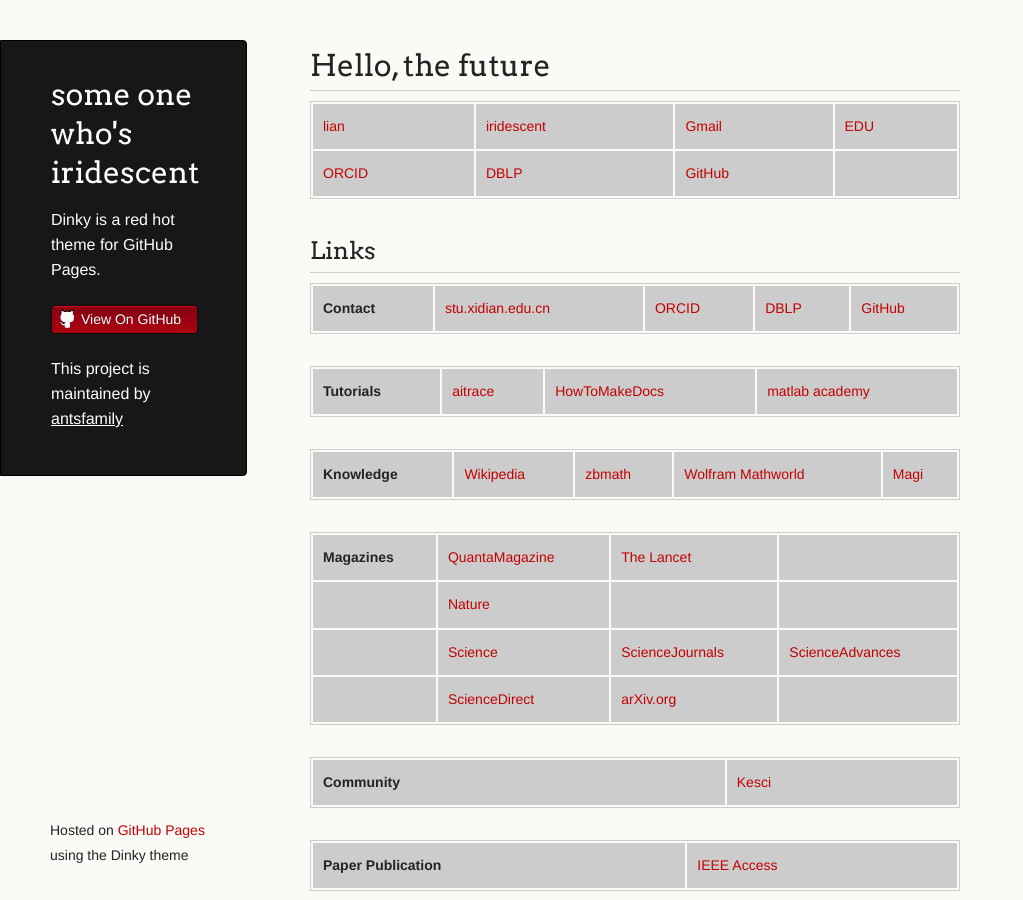
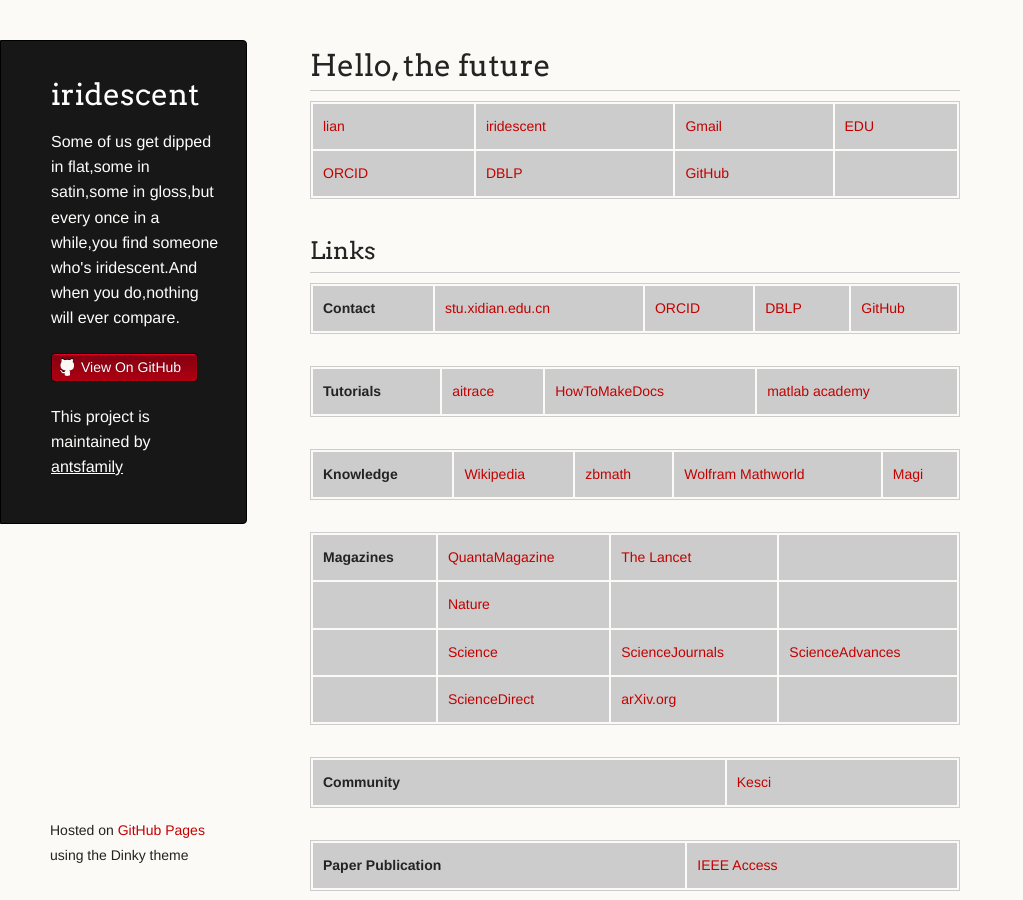
Before and after one commit to antsfamily/navigation, a Jekyll site: the page built from README.md, in a window 1280 px wide and 900 px high. Shown: the whole window, without its empty margins (0-1023 px from the left). Built offline with Jekyll 4.4.1, drawn with Linux system fonts in a browser that asks for light colours; our own code applies the rules of GitHub Pages for plain Markdown files.

Commit message:
add layout to _site

```diff
--- a/_config.yml
+++ b/_config.yml
@@ -1,5 +1,5 @@
-title: some one who's iridescent
-description: Dinky is a red hot theme for GitHub Pages.
+title: iridescent
+description: Some of us get dipped in flat,some in satin,some in gloss,but every once in a while,you find someone who's iridescent.And when you do,nothing will ever compare.
 email: zhiliu.mind@gmail.com
 theme: jekyll-theme-dinky
 show_downloads: false
```
Also changed, not shown: 9 other files.
